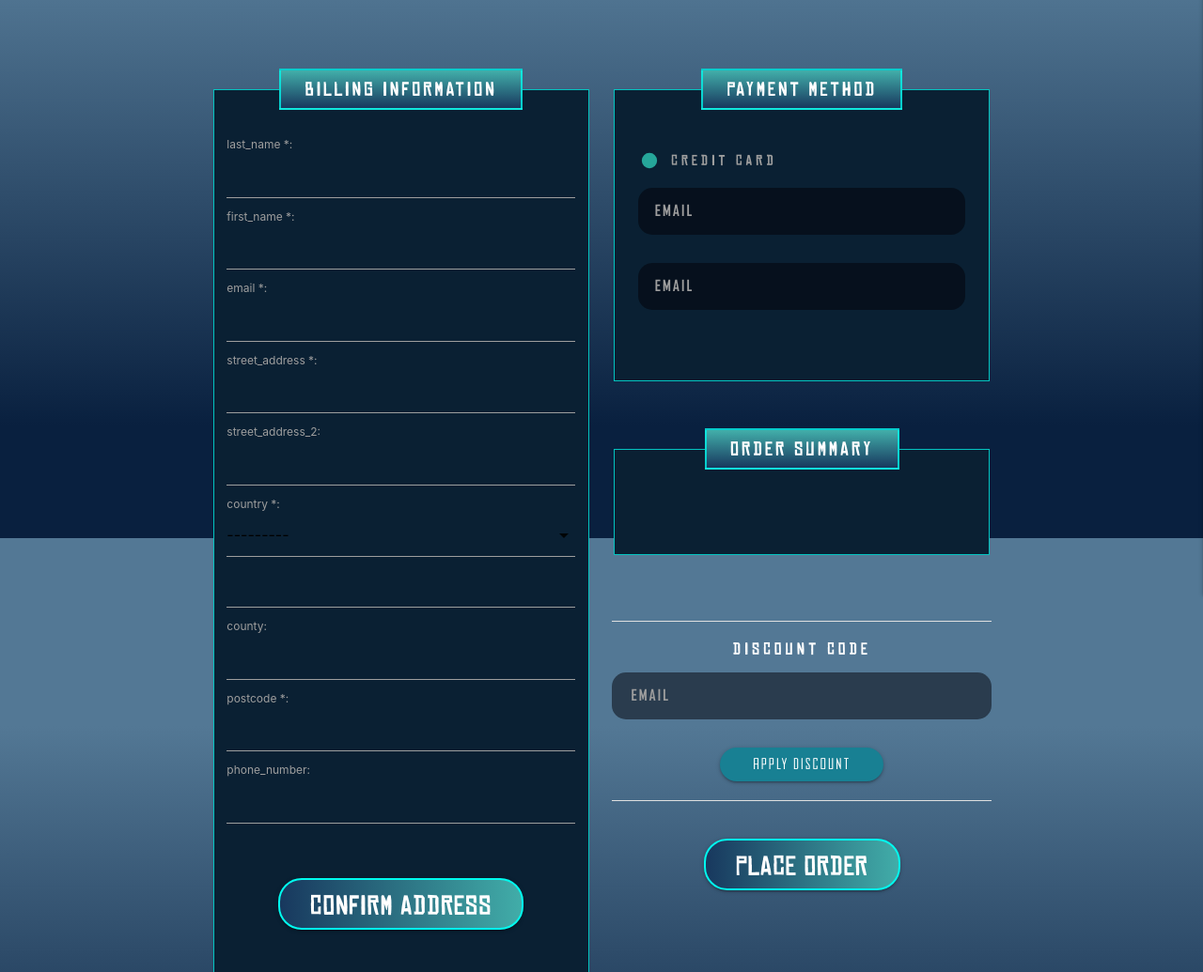
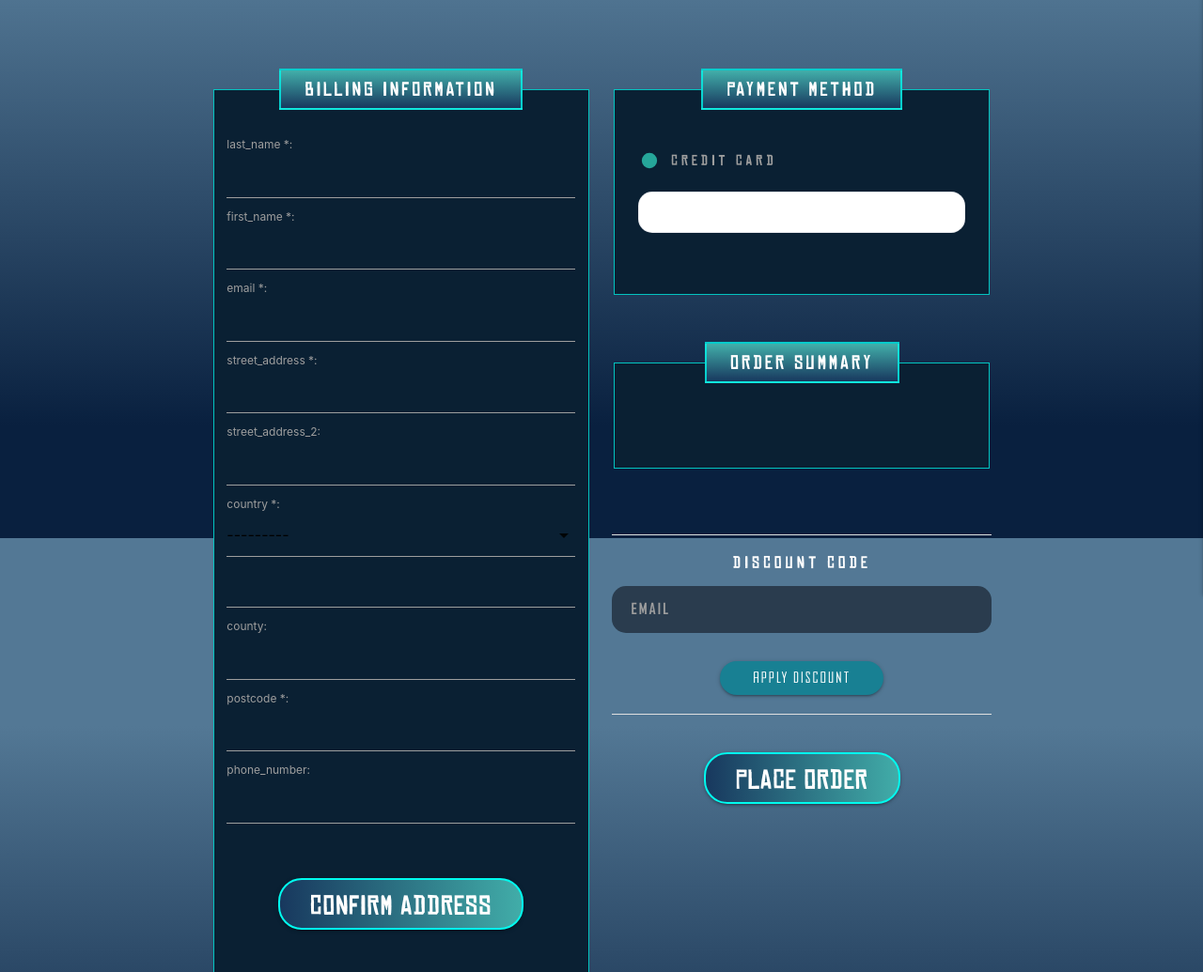
Before and after one commit to Code-Institute-Submissions/Code-Institute-Submissions-naturetrust_SepResub, a Django app: page /checkout/ in a window 1280 px wide. Shown: the part 227-1262 px from the top of the page at 94% size. Run offline with Django 3.2, Linux system fonts and the light colour scheme; parts of the project's set-up code (start-up, migrations or seed data) failed here and were passed over; some libraries are stand-ins or nearby versions.

Commit message:
Add Stripe elements

```diff
--- /dev/null
+++ b/checkout/static/checkout/css/checkout.css
@@ -0,0 +1,137 @@
+.result-message {
+    line-height: 22px;
+    font-size: 16px;
+}
+
+.result-message a {
+    color: rgb(89, 111, 214);
+    font-weight: 600;
+    text-decoration: none;
+}
+
+.hidden {
+    display: none;
+}
+
+#card-error {
+    color: rgb(105, 115, 134);
+    text-align: left;
+    font-size: 13px;
+    line-height: 17px;
+    margin-top: 12px;
+}
+
+#card-element {
+    border-radius: 15px;
+    padding: 12px;
+    border: 1px solid rgba(50, 50, 93, 0.1);
+    height: 44px;
+    width: 100%;
+    background: white;
+}
+
+#card-element form {
+    width: 30vw;
+    min-width: 500px;
+    align-self: center;
+    box-shadow: 0px 0px 0px 0.5px rgba(50, 50, 93, 0.1),
+        0px 2px 5px 0px rgba(50, 50, 93, 0.1), 0px 1px 1.5px 0px rgba(0, 0, 0, 0.07);
+    border-radius: 7px;
+    padding: 40px;
+}
+
+#card-element input {
+    border-radius: 10px;
+    margin-bottom: 6px;
+    padding: 12px;
+    border: 1px solid rgba(50, 50, 93, 0.1);
+    height: 44px;
+    font-size: 16px;
+    width: 100%;
+    background: white;
+}
+
+#payment-request-button {
+    margin-bottom: 32px;
+}
+
+button:disabled {
+    opacity: 0.5;
+    cursor: default;
+}
+
+/* spinner/processing state, errors */
+
+.spinner,
+.spinner:before,
+.spinner:after {
+    border-radius: 50%;
+}
+
+.spinner {
+    color: #ffffff;
+    font-size: 22px;
+    text-indent: -99999px;
+    margin: 0px auto;
+    position: relative;
+    width: 20px;
+    height: 20px;
+    box-shadow: inset 0 0 0 2px;
+    -webkit-transform: translateZ(0);
+    -ms-transform: translateZ(0);
+    transform: translateZ(0);
+}
+
+.spinner:before,
+.spinner:after {
+    position: absolute;
+    content: "";
+}
+
+.spinner:before {
+    width: 10.4px;
+    height: 20.4px;
+    background: #5469d4;
+    border-radius: 20.4px 0 0 20.4px;
+    top: -0.2px;
+    left: -0.2px;
+    -webkit-transform-origin: 10.4px 10.2px;
+    transform-origin: 10.4px 10.2px;
+    -webkit-animation: loading 2s infinite ease 1.5s;
+    animation: loading 2s infinite ease 1.5s;
+}
+
+.spinner:after {
+    width: 10.4px;
+    height: 10.2px;
+    background: #5469d4;
+    border-radius: 0 10.2px 10.2px 0;
+    top: -0.1px;
+    left: 10.2px;
+    -webkit-transform-origin: 0px 10.2px;
+    transform-origin: 0px 10.2px;
+    -webkit-animation: loading 2s infinite ease;
+    animation: loading 2s infinite ease;
+}
+
+@-webkit-keyframes loading {
+    0% {
+        -webkit-transform: rotate(0deg);
+        transform: rotate(0deg);
+    }
+    100% {
+        -webkit-transform: rotate(360deg);
+        transform: rotate(360deg);
+    }
+}
+
+@keyframes loading {
+    0% {
+        -webkit-transform: rotate(0deg);
+        transform: rotate(0deg);
+    }
+    100% {
+        -webkit-transform: rotate(360deg);
+        transform: rotate(360deg);
+    }
+}
--- /dev/null
+++ b/checkout/static/checkout/js/client.js
@@ -0,0 +1,39 @@
+/*
+    Core logic/payment flow for this comes from here:
+    https://stripe.com/docs/payments/accept-a-payment
+    CSS from here:
+    https://stripe.com/docs/stripe-js
+*/
+
+
+var StripePublicKey = $('#id_stripe_public_key').text().slice(1, -1);
+var clientSecret = $('#id_client_secret').text().slice(1, -1);
+
+
+// Set up Stripe
+
+var stripe = Stripe(StripePublicKey);
+var elements = stripe.elements();
+
+var style = {
+    base: {
+        color: "#000",
+        fontFamily: 'Agency, Helvetica, sans-serif',
+        fontSmoothing: "antialiased",
+        fontSize: "18px",
+        textTransform: "uppercase",
+        letterSpacing: "2px",
+        fontWeight: "500",
+        "::placeholder": {
+            color: "#aab7c4"
+        }
+    },
+    invalid: {
+        fontFamily: 'Agency, Helvetica, sans-serif',
+        color: "#dc3545",
+        iconColor: "#dc3545"
+    }
+};
+
+var card = elements.create('card', {style: style});
+card.mount('#card-element');
--- a/checkout/templates/checkout/checkout.html
+++ b/checkout/templates/checkout/checkout.html
@@ -1,5 +1,11 @@
 {% extends "base.html" %}
+
+{% load static %}
 {% load materializecss %}
+
+{% block extra_css %}
+<link rel="stylesheet" href="{% static 'checkout/css/checkout.css' %}" type="text/css">
+{% endblock %}
 
 {% block content %}
     <section id="Checkout">
@@ -36,14 +42,14 @@
                                             <span class="title">Credit card</span>
                                         </label>
                                     </p>
-                                    <div class="input-field">
-                                        <input type="text" name="email" class="validate" id="email">
-                                        <label for="email">Email</label>
+                                    <!-- Stripe card element -->
+                                    <div class="row mt-2">
+                                        <div class="col s12">
+                                            <div id="card-element"></div>
+                                        </div>
                                     </div>
-                                    <div class="input-field">
-                                        <input type="text" name="email" class="validate" id="email">
-                                        <label for="email">Email</label>
-                                    </div>
+                                    <!-- Stripe form errors -->
+                                    <div id="card-errors" role="alert"></div>
                                 </div>
                             </div>
                         </fieldset>
@@ -133,4 +139,8 @@
 {% endblock %}
 
 {% block postloadjs %}
+    {{ block.super }}
+    {{ stripe_public_key|json_script:"id_stripe_public_key" }}
+    {{ client_secret|json_script:"id_client_secret" }}
+    <script src="{% static 'checkout/js/client.js' %}"></script>
 {% endblock %}
--- a/checkout/views.py
+++ b/checkout/views.py
@@ -1,5 +1,5 @@
-from checkout.models import Order
 from django.shortcuts import render
+from django.conf import settings
 
 from .forms import OrderForm
 
@@ -7,11 +7,15 @@ from .forms import OrderForm
 def checkout(request):
     """ A view to render the checkout page """
 
+    stripe_public_key = settings.STRIPE_PUBLIC_KEY
+
     form = OrderForm()
 
     template = 'checkout/checkout.html'
     context = {
         'form': form,
+        'stripe_public_key': stripe_public_key,
+        'client_secret': 'test client secret',
     }
 
     return render(request, template, context)
--- a/static/css/base.css
+++ b/static/css/base.css
@@ -59,6 +59,10 @@ br {
 .my-5 {
     margin-top: 50px;
     margin-bottom: 50px;
+}
+
+.mt-2 {
+    margin-top: 20px;
 }
 
 .mt-5 {
--- a/templates/base.html
+++ b/templates/base.html
@@ -27,6 +27,8 @@
     <script src="https://cdnjs.cloudflare.com/ajax/libs/materialize/1.0.0/js/materialize.min.js"></script>
     <!-- Initialize Materialize -->
     <script src="{% static 'js/materialize.js' %}" type="text/javascript"></script>
+    <!-- Stripe -->
+    <script src="https://js.stripe.com/v3/"></script>
 
     {% block extra_js %}
     {% endblock %}
```
Also changed, not shown: naturetrust/settings.py (+7 -0 lines).
